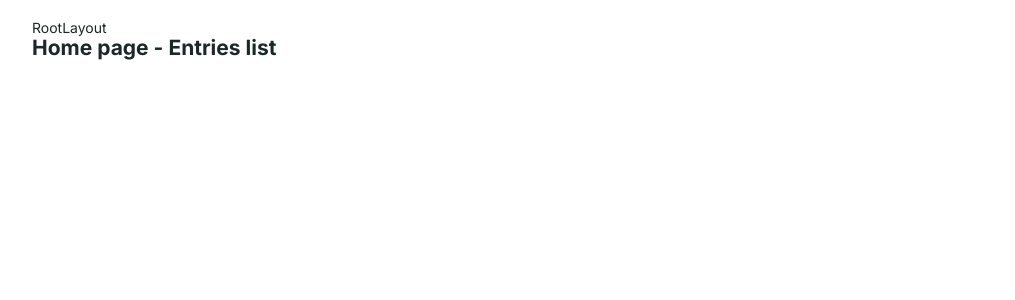
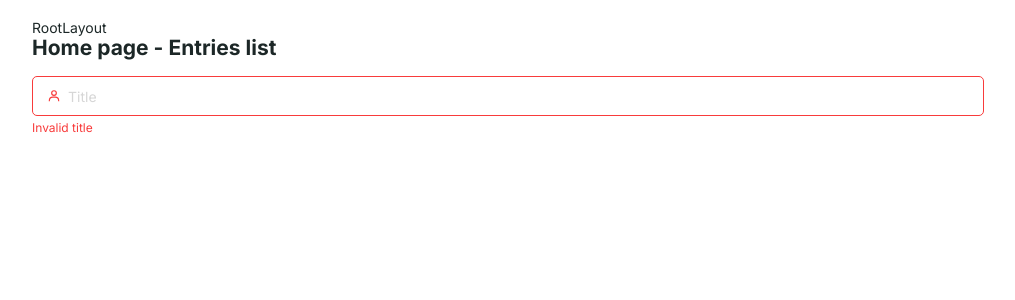
Before and after one commit to IrvingRR/people4business-blog-app, a React (Vite) app: page / in a window 1280 px wide. Shown: the top 300 px of the page, without its empty margins (132-1147 px from the left). Built offline with nearby package versions, Linux system fonts and the light colour scheme.

Commit message:
feat(Input component created)

```diff
--- /dev/null
+++ b/src/components/common/Input.jsx
@@ -0,0 +1,13 @@
+import { InputContent, InputElement, InputGroup, Legend } from "../../styled/components/common/input";
+
+export const Input = ({ icon, error, legend, ...props }) => {
+  return (
+    <InputGroup>
+        <InputContent>
+            <InputElement error={error} icon={icon} { ...props }/>
+            {icon}
+        </InputContent>
+        {(error && legend) && <Legend>{legend}</Legend> }
+    </InputGroup>
+  );
+};
--- a/src/components/common/index.js
+++ b/src/components/common/index.js
@@ -1,2 +1,3 @@
 export * from './Button';
 export * from './IconButton';
+export * from './Input';
--- a/src/layouts/RootLayout.jsx
+++ b/src/layouts/RootLayout.jsx
@@ -1,12 +1,15 @@
 import { Outlet } from "react-router-dom";
 import { RootContainer, RootContent } from "../styled/layouts/rootLayout";
-
+import { Input } from "../components/common";
+import { BiUser } from "react-icons/bi";
 export const RootLayout = () => {
   return (
     <RootContainer>
         <RootContent>
             <div>RootLayout</div>
             <Outlet/>
+            <br/>
+            <Input icon={<BiUser/>} error legend='Invalid title' type='text' name='title' placeholder='Title'/>
         </RootContent>
     </RootContainer>
   );
--- /dev/null
+++ b/src/styled/components/common/input.js
@@ -0,0 +1,61 @@
+import styled, {css} from 'styled-components';
+
+export const InputGroup = styled.div`
+    width: 100%;
+    display: flex;
+    flex-direction: column;
+    gap: 5px;
+`;
+
+export const InputContent = styled.div`
+    width: 100%;
+    height: 40px;
+    display: flex;
+    align-items: center;
+    position: relative;
+
+    svg {
+        position: absolute;
+        left: 15px;
+        font-size: var(--fs-md);
+        color: ${props => props.theme.placeholderColor};
+    }
+`;
+
+export const InputElement = styled.input`
+    width: 100%;
+    height: 100%;
+    padding: 10px 20px;
+    border-radius: var(--radius);
+    border-color: ${props => props.theme.borderColor};
+    background-color: transparent;
+    color: ${props => props.theme.fontColor};
+
+    &::placeholder {
+        color: ${props => props.theme.placeholderColor};
+    }
+
+    &:focus {
+        border-color: var(--primary-color);
+
+        & ~ svg { color: var(--primary-color); }
+    }
+
+    ${props => props.icon && css`
+        padding: 10px 20px 10px 35px;
+    `}
+
+    ${props => props.error && css`
+        border-color: var(--error-color) !important;
+        color: var(--error-color) !important;
+
+        & ~ svg {
+            color: var(--error-color) !important;
+        }
+    `}
+`;
+
+export const Legend = styled.div`
+    color: var(--error-color);
+    font-size: var(--fs-sm);
+`;
--- a/src/styled/theme.js
+++ b/src/styled/theme.js
@@ -2,9 +2,9 @@ export const lightTeheme = {
     backgroundColor: '#ffffff',
     backgroundElementsColor: '#f3f3f3',
     fontColor: '#1c2727',
-    fontSecondaryColor: '#e9e9e9',
-    borderColor: '#e9e9e9',
-    placeholderColor: '#e9e9e9',
+    fontSecondaryColor: '#cccc',
+    borderColor: '#cccc',
+    placeholderColor: '#cccc',
 };
 
 export const darkTheme = {
```
